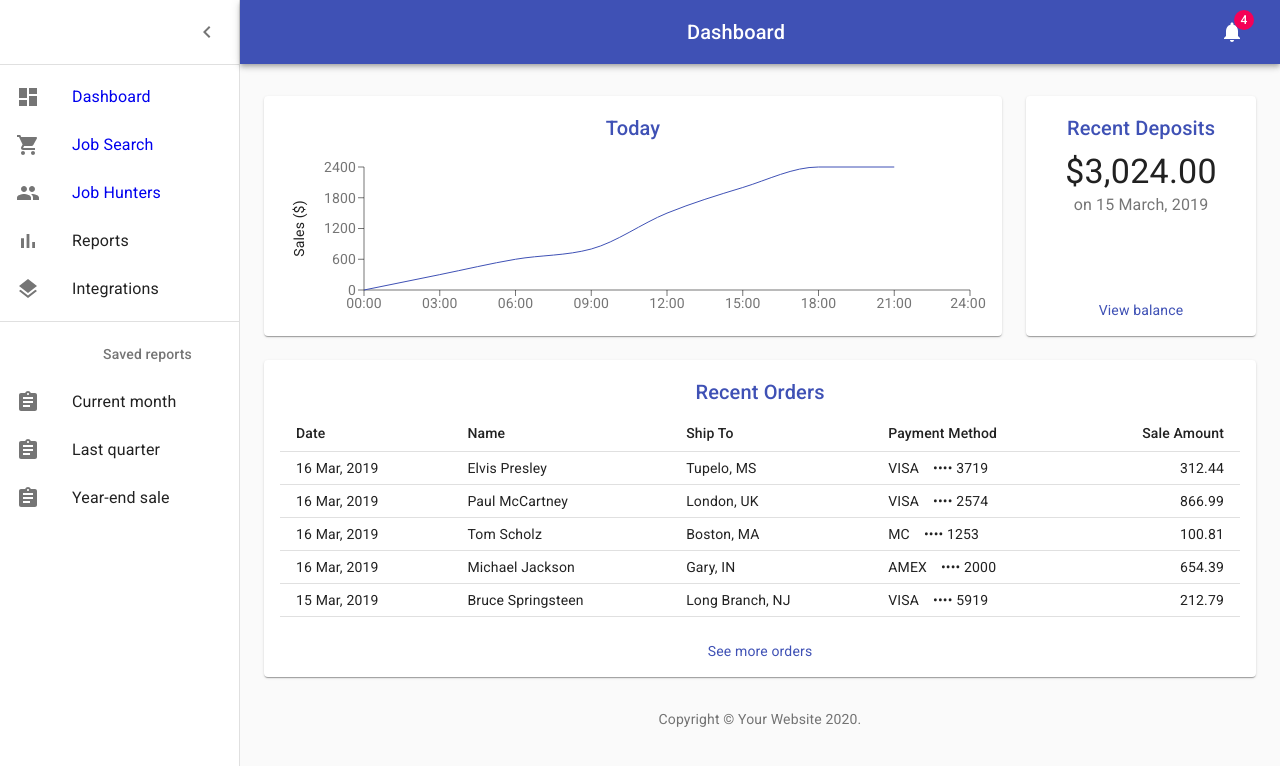
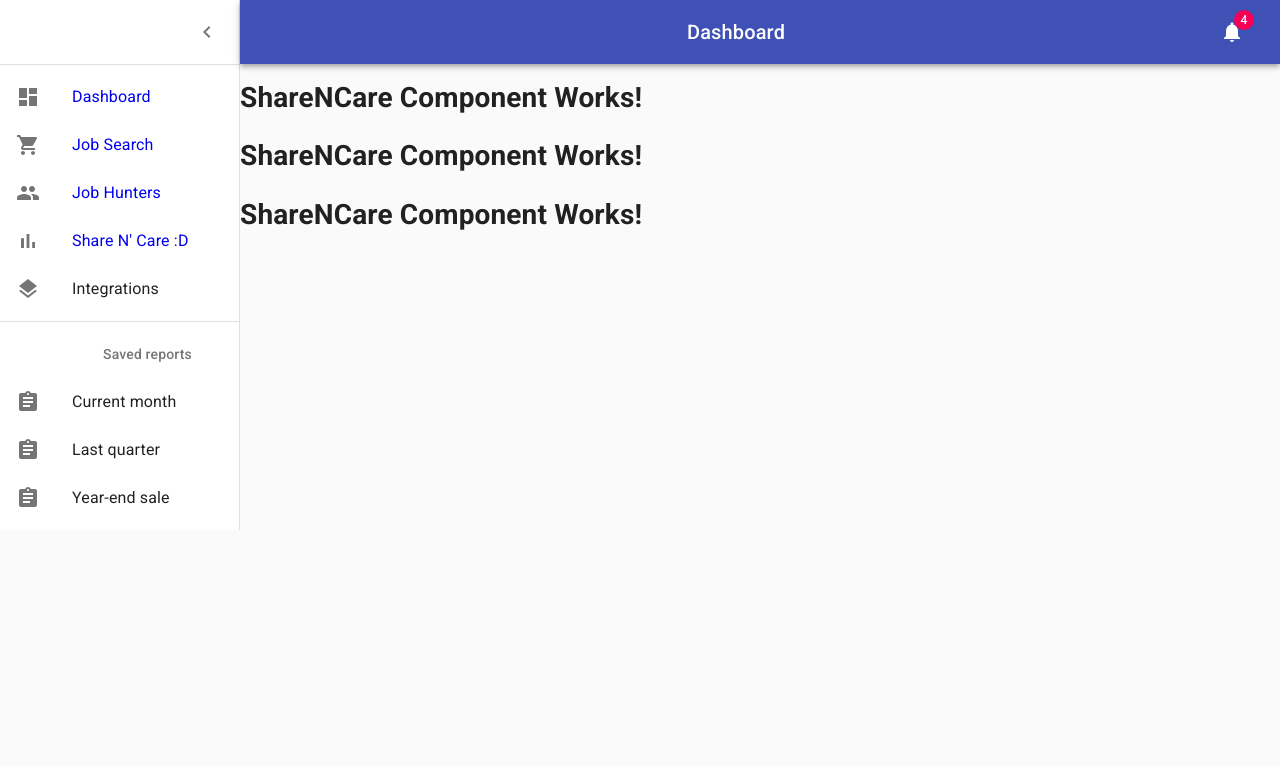
Before and after one commit to mwong775/codehouse-team-four, a React (Create React App) app in the folder frontend/: page /sharencare in a window 1280 px wide. Before the commit this address led to /. Shown: the top 766 px of the page. Built offline with nearby package versions, Linux system fonts and the light colour scheme.

Commit message:
sharencare route

```diff
--- a/frontend/src/components/Dashboard.js
+++ b/frontend/src/components/Dashboard.js
@@ -20,6 +20,7 @@ import { BrowserRouter as Router, Redirect, Route, Switch } from 'react-router-d
 import { Landing } from './landing/Landing';
 import { Jobsearch } from './jobsearch/Jobsearch';
 import { Jobhunters } from './jobhunters/Jobhunters';
+import { ShareNCare } from './sharencare/ShareNCare';
 
 
 const drawerWidth = 240;
@@ -159,7 +160,7 @@ export const Dashboard = () => {
                     <Route path='/' exact component={Landing} />
                     <Route path='/jobsearch' exact component={Jobsearch} />
                     <Route path='/jobhunters' exact component={Jobhunters} />
-
+                    <Route path='/sharencare' exact component={ShareNCare} />
                     <Redirect to='/'/>
                 </Switch>
             </Router>
--- a/frontend/src/components/listItems.js
+++ b/frontend/src/components/listItems.js
@@ -37,12 +37,14 @@ export const mainListItems = (
                 <ListItemText primary="Job Hunters" />
             </ListItem>
         </Link>
-        <ListItem button>
-            <ListItemIcon>
-                <BarChartIcon />
-            </ListItemIcon>
-            <ListItemText primary="Reports" />
-        </ListItem>
+        <Link to="/sharencare" style={{ textDecoration: 'none' }}>
+            <ListItem button>
+                <ListItemIcon>
+                    <BarChartIcon />
+                </ListItemIcon>
+                <ListItemText primary="Share N' Care :D" />
+            </ListItem>
+        </Link>
         <ListItem button>
             <ListItemIcon>
                 <LayersIcon />
--- /dev/null
+++ b/frontend/src/components/sharencare/ShareNCare.js
@@ -0,0 +1,14 @@
+import React from 'react';
+
+export class ShareNCare extends React.Component {
+    render() {
+        return(
+            <div>
+                <h1>ShareNCare Component Works!</h1>
+                <h1>ShareNCare Component Works!</h1>
+                <h1>ShareNCare Component Works!</h1>
+                <h1>ShareNCare Component Works!</h1>
+            </div>
+        );
+    }
+}
```
Also changed, not shown: frontend/src/components/sharencare/MessageList.js (added), frontend/src/components/sharencare/SendMessageForm.js (added), frontend/src/components/sharencare/Title.js (added).
